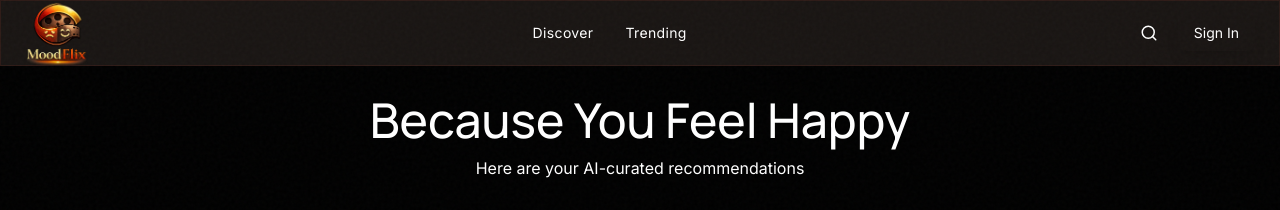
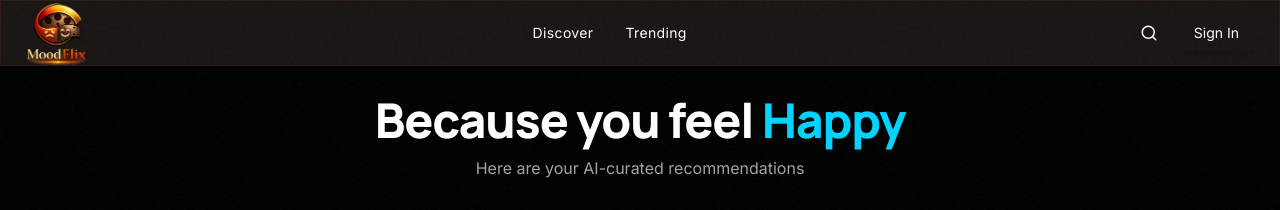
Before and after one commit to SyedGoharHussain/Moodflix, a React (Vite) app in the folder client/: page /dashboard in a window 1280 px wide. Both pictures are taken after a click on the button "Happy". Shown: the top 210 px of the page. Built offline with nearby package versions, Linux system fonts and the light colour scheme; no server answers.

Commit message:
dashboard layout

```diff
--- a/client/src/pages/Dashboard.jsx
+++ b/client/src/pages/Dashboard.jsx
@@ -57,49 +57,38 @@ export default function Dashboard() {
     fetchMoodPicks()
   }, [activeMood])
 
-  const handleMoodDetected = () => {
-    // Mood picks will auto-update via the useEffect
-  }
-
   return (
-    <motion.div
-      initial={{ opacity: 0 }}
-      animate={{ opacity: 1 }}
-      exit={{ opacity: 0 }}
-      className="min-h-screen pt-24 pb-20"
-    >
-      {/* Mood Section */}
+    <motion.div initial={{ opacity: 0 }} animate={{ opacity: 1 }} exit={{ opacity: 0 }} className="min-h-screen pt-24 pb-20 bg-bg-base">
       <section className="max-w-7xl mx-auto px-4 sm:px-6 mb-12">
         <motion.div
-          initial={{ opacity: 0, y: 20 }}
+          initial={{ opacity: 0, y: 16 }}
           animate={{ opacity: 1, y: 0 }}
           className="text-center mb-8"
         >
-          <h1 className="font-display text-4xl sm:text-5xl text-parchment mb-3">
+          <h1 className="font-display text-4xl sm:text-5xl text-ink font-extrabold tracking-tight mb-3">
             {activeMood
-              ? <>Because You Feel <span className="text-rust-pale capitalize">{activeMood}</span></>
+              ? <>Because you feel <span className="text-accent-cyan capitalize">{activeMood}</span></>
               : 'How are you feeling?'}
           </h1>
-          <p className="text-ash font-body">
+          <p className="text-ink-dim font-body">
             {activeMood
               ? 'Here are your AI-curated recommendations'
               : 'Tell us your mood and we\'ll find the perfect watch'}
           </p>
         </motion.div>
-        <MoodInput onMoodDetected={handleMoodDetected} />
+        <MoodInput />
       </section>
 
-      {/* Mood-Based Recommendations */}
       {activeMood && (
         <section className="max-w-7xl mx-auto">
           {moodLoading ? (
             <div className="mb-12">
-              <div className="px-6 mb-4"><div className="h-8 w-64 rounded skeleton" /></div>
+              <div className="px-6 mb-3"><div className="h-6 w-64 rounded skeleton" /></div>
               <SkeletonCard />
             </div>
           ) : moodPicks.length > 0 ? (
             <MovieCarousel
-              title={`Because You Feel ${activeMood.charAt(0).toUpperCase() + activeMood.slice(1)}`}
+              title={`Because you feel ${activeMood}`}
               subtitle="AI-curated picks based on your emotional state"
               movies={moodPicks}
               icon={FiTarget}
@@ -108,13 +97,12 @@ export default function Dashboard() {
         </section>
       )}
 
-      {/* Other Sections */}
       <section className="max-w-7xl mx-auto">
         {loading ? (
           <div className="space-y-12">
             {[1, 2, 3].map(i => (
               <div key={i}>
-                <div className="px-6 mb-4"><div className="h-8 w-48 rounded skeleton" /></div>
+                <div className="px-6 mb-3"><div className="h-6 w-48 rounded skeleton" /></div>
                 <SkeletonCard />
               </div>
             ))}
```
